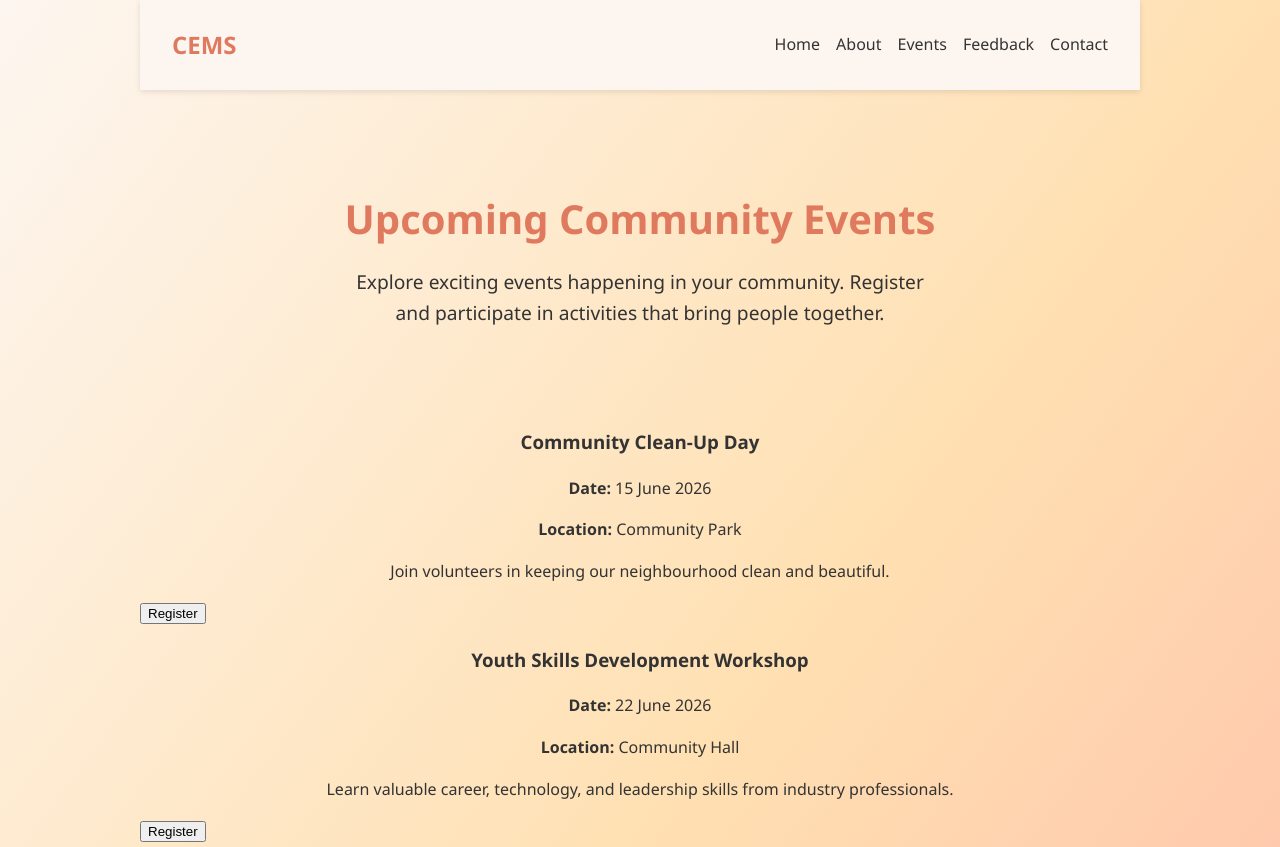
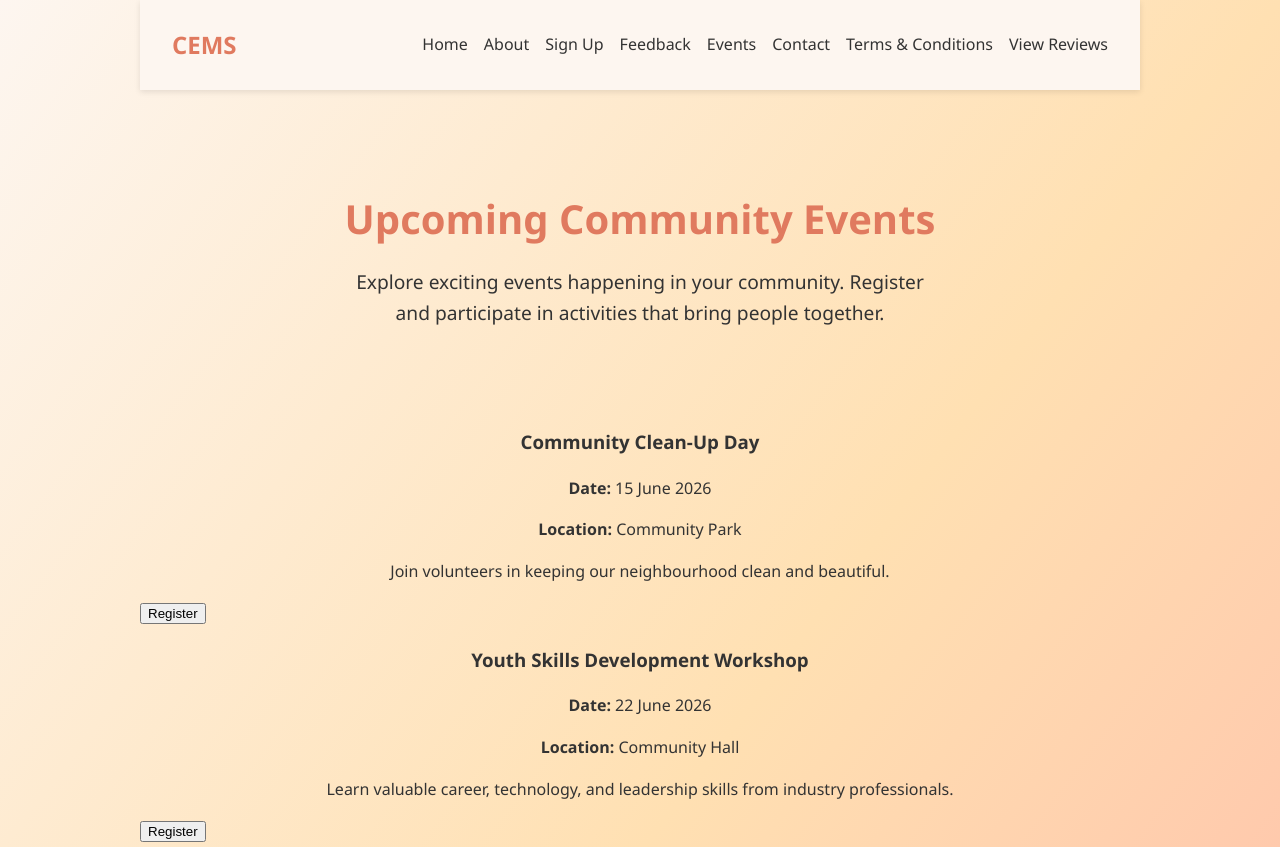
Before and after one commit to faithramatsakane/Community-Event-Management-System, a plain HTML site: page index4.html in a window 1280 px wide. Shown: the top 847 px of the page. Drawn offline with Linux system fonts and the light colour scheme.

Commit message:
alignied the navigation across the page

```diff
--- a/index4.html
+++ b/index4.html
@@ -11,11 +11,14 @@
     <nav>
       <h1>CEMS</h1>
       <ul>
-        <li><a href="index.html" class="active">Home</a></li>
-        <li><a href="index1.html" class="active">About</a></li>
-        <li><a href="index4.html" class="active">Events</a></li>
-        <li><a href="index3.html" class="active">Feedback</a></li>
-        <li><a href="index5.html" class="active">Contact</a></li>
+        <li><a href="index.html">Home</a></li>
+        <li><a href="index1.html">About</a></li>
+        <li><a href="index2.html">Sign Up</a></li>
+        <li><a href="index3.html">Feedback</a></li>
+        <li><a href="index4.html">Events</a></li>
+        <li><a href="index5.html">Contact</a></li>
+        <li><a href="index6.html">Terms & Conditions</a></li>
+        <li><a href="index7.html">View Reviews</a></li>
       </ul>
     </nav>
   </header>
```
Also changed, not shown: index1.html (+8 -5 lines), index5.html (+7 -5 lines).
